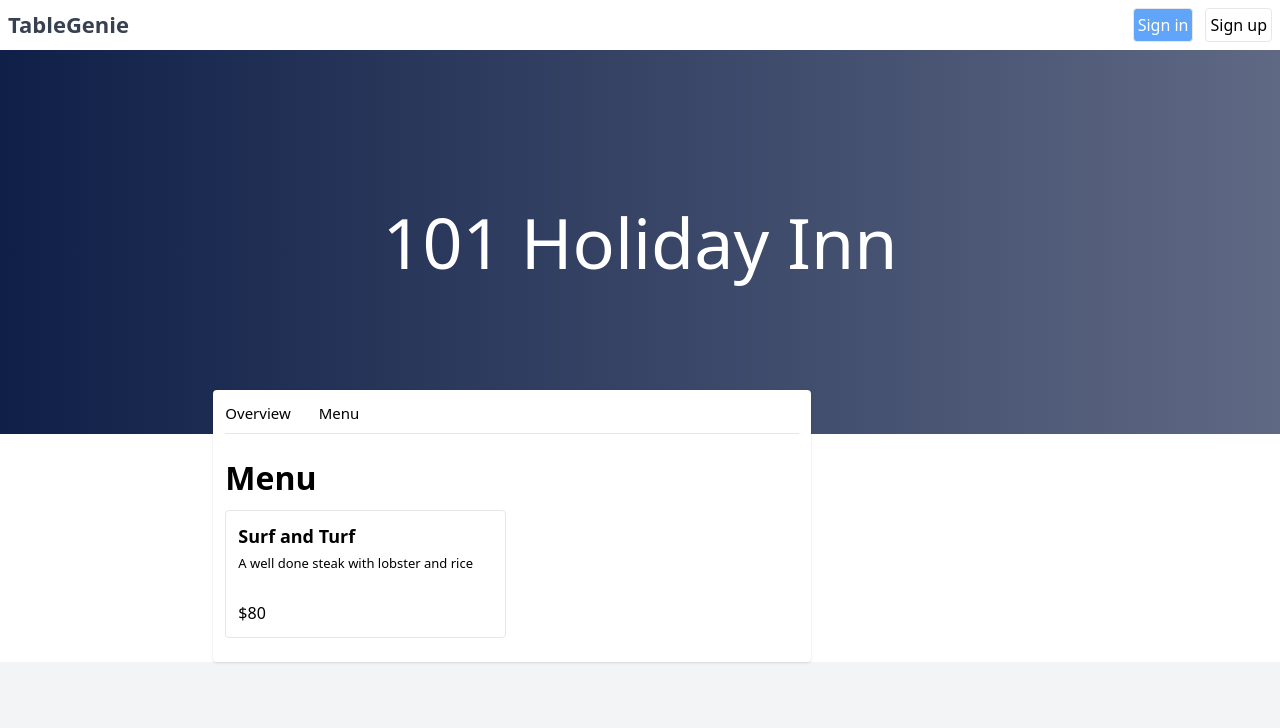
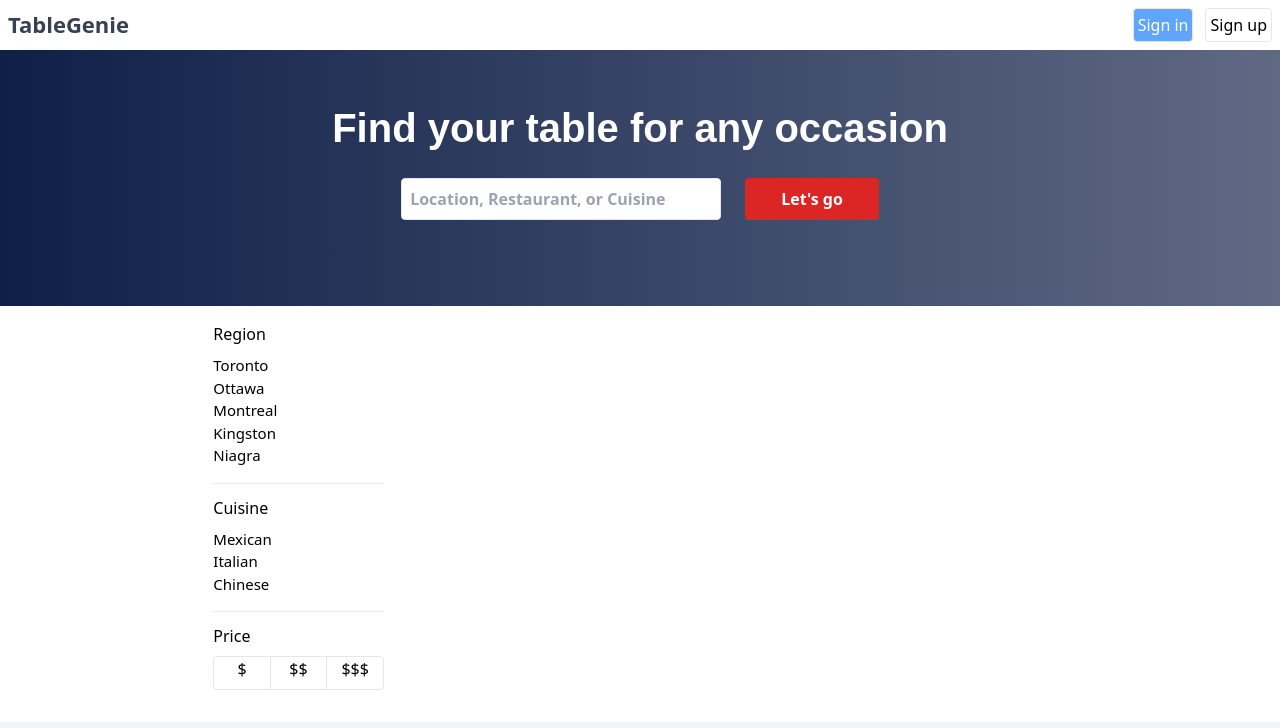
Before and after one commit to Callimiro/table_genie, a Next.js app: page / in a window 1280 px wide. Shown: the top 728 px of the page. Built offline with nearby package versions, Linux system fonts and the light colour scheme.

Commit message:
search options-search page

```diff
--- a/src/app/page.tsx
+++ b/src/app/page.tsx
@@ -19,50 +19,48 @@ export default function Home() {
           </div>
         </nav>
         {/* NAVBAR */}
-        {/* HEADER */}
-        <div className=' h-96 overflow-hidden' >
-          <div className='h-full flex justify-center items-center bg-center bg-gradient-to-r from-[#0f1f47] to-[#5f6984] p-2'>
-            <h1 className='text-white text-7xl '>
-              101 Holiday Inn
+        {/* Header */}
+
+        <div className='h-64 bg-gradient-to-r from-[#0f1f47] to-[#5f6984] p-2'>
+          <div className='text-center font-bold mt-10'>
+            <h1 className='text-white text-5xl mb-2 font-sans font-brandon'>Find your table for any occasion
             </h1>
+            {/* SearchBar */}
+            <div className='flex justify-center m-auto py-3 text-left'>
+              <input className='bg-white text-gray-400 border rounded p-2 mr-3 w-80' type="text"
+                placeholder='Location, Restaurant, or Cuisine' />
+              <button className='bg-red-600 px-9 py-2 rounded ml-3 text-white'>Let's go</button>
+            </div>
+            {/* SearchBar */}
           </div>
         </div>
-        {/* HEADER */}
-        {/* DESCRIPTION */}
-        <div className='flex m-auto w-2/3 justify-between items-start 0 -mt-11'>
-        <div className='bg-white w-[70%] p-3 rounded shadow'>
-            {/* RESTORANT NAVBAR */}
-            <nav className='flex pb-2 border-b text-reg'>
-              <a href="" className='mr-7'>Overview</a>
-              <a href="" className='mr-7'>Menu</a>
-            </nav>
-            {/* RESTORANT NAVBAR */}
-            {/* MENU */}
-            <main className="bg-white mt-5">
-             <div>
-              <div className="mt-4 pb-1 mb-1">
-                  <h1 className="font-bold text-4xl">
-                    Menu
-                  </h1>
+        <div className='flex py-4 m-auto w-2/3 justify-between items-start'>
+          <div className='w-1/5'>
+            <div className="border-b pb-4">
+              <h1 className="mb-2">Region</h1>
+              <p className="font-light text-reg">Toronto</p>
+              <p className="font-light text-reg">Ottawa</p>
+              <p className="font-light text-reg">Montreal</p>
+              <p className="font-light text-reg">Kingston</p>
+              <p className="font-light text-reg">Niagra</p>
+            </div>
+            <div className="border-b pb-4 mt-3">
+              <h1 className="mb-2">Cuisine</h1>
+              <p className="font-light text-reg">Mexican</p>
+              <p className="font-light text-reg">Italian</p>
+              <p className="font-light text-reg">Chinese</p>
+            </div>
+            <div className="mt-3 pb-4">
+              <h1 className='mb-2'>Price</h1>
+              <div className="flex">
+                <button className="border w-full font-light rounded-l pb-2">$</button>
+                <button className="border-r border-t border-b w-full font-light pb-2">$$</button>
+                <button className="border-r border-t border-b w-full font-light rounded-r pb-2">$$$</button>
               </div>
-              <div className="flex flex-wrap justify-between">
-                  {/* MENU CARD */}
-                  <div className="border rounded p-3 w-[49%] mb-3">
-                    <h3 className="font-bold text-lg">
-                      Surf and Turf
-                    </h3>
-                    <p className="font-light mt-1 text-sm">
-                      A well done steak with lobster and rice
-                    </p>
-                    <p className="mt-7">$80</p>
-                  </div>
-                  {/* MENU CARD */}
-              </div>
-             </div>
-            </main>
-            {/* MENU */}
+            </div>
+          </div>
         </div>
-        </div>
+        {/* Header */}
       </main>
     </main>
   )
```
